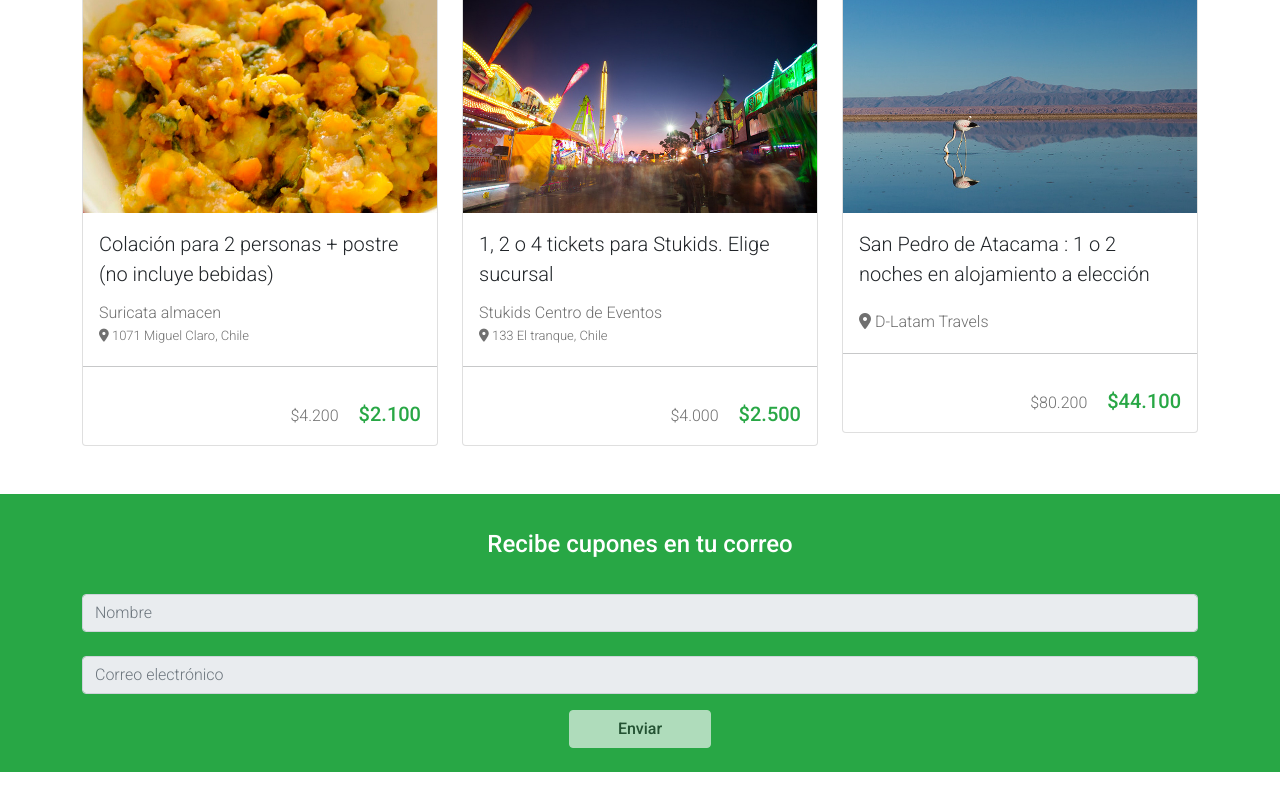
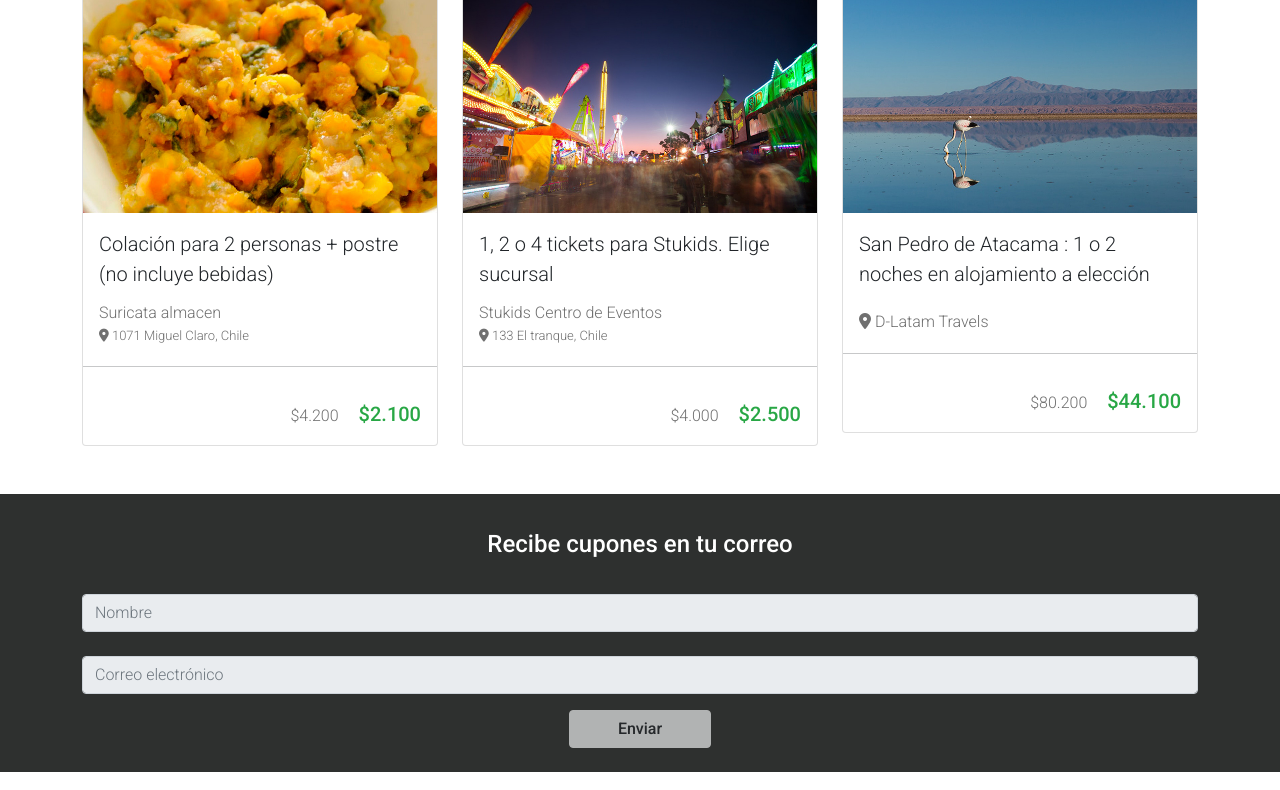
Before and after one commit to joseopazo/desafio4-bootstrap, a plain HTML site: page index.html in a window 1280 px wide. Shown: the part 679-1469 px from the top of the page. Drawn offline with nearby package versions, Linux system fonts and the light colour scheme.

Commit message:
cambio de color nav y footer

```diff
--- a/assets/css/style.css
+++ b/assets/css/style.css
@@ -5,7 +5,7 @@ body {
 
 /* NAVEGACIÓN */
 .bg-success {
-    background-color: #28A745 !important;
+    background-color: #2e302f !important;
 }
 
 .navbar-toggler:focus {
```
